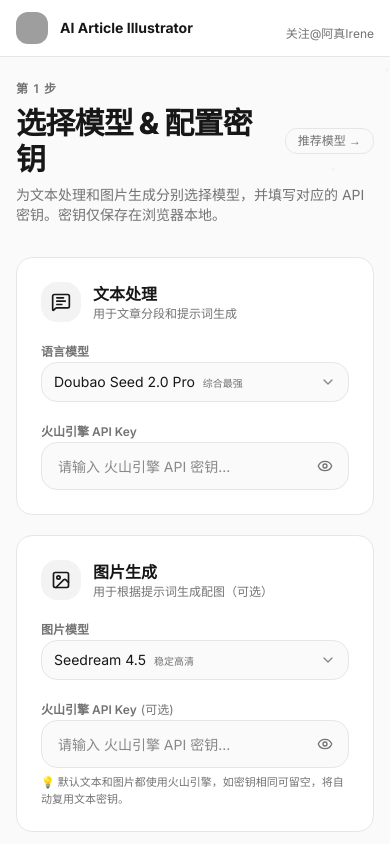
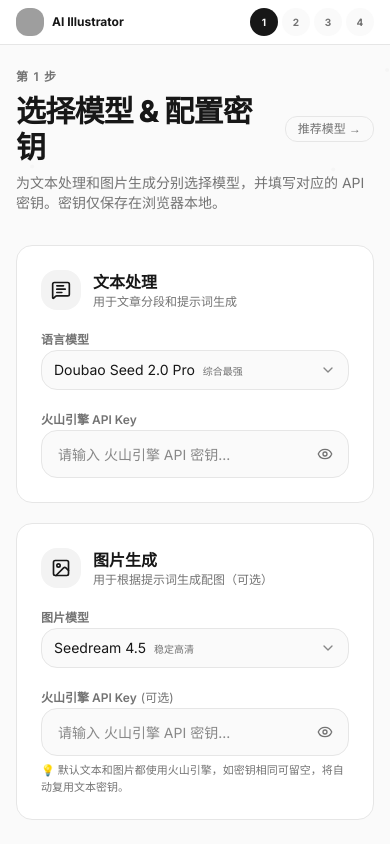
Before and after one commit to irenerachel/ai-article-illustrator, a Next.js app: page / in a window 390 px wide. Built offline with nearby package versions, Linux system fonts and the light colour scheme; grey boxes are pictures that could not be loaded.

Commit message:
Mobile: add step nav in header, hide follow on tiny screens, fix margins

```diff
--- a/src/app/page.tsx
+++ b/src/app/page.tsx
@@ -69,10 +69,32 @@
         <AppSidebar />
         <main ref={mainRef} onScroll={handleScroll} className="flex-1 overflow-y-auto relative">
           <SubtleDots />
-          {/* Mobile header */}
-          <div className="md:hidden flex items-center gap-3 px-4 py-3 border-b bg-card sticky top-0 z-10">
-            <img src="/logo.png" alt="" className="h-8 w-8 rounded-lg object-cover" />
-            <span className="font-bold text-sm">AI Article Illustrator</span>
+          {/* Mobile header with step nav */}
+          <div className="md:hidden sticky top-0 z-10 bg-card border-b">
+            <div className="flex items-center justify-between px-4 py-2">
+              <div className="flex items-center gap-2">
+                <img src="/logo.png" alt="" className="h-7 w-7 rounded-lg object-cover" />
+                <span className="font-bold text-xs">AI Illustrator</span>
+              </div>
+              <div className="flex items-center gap-1">
+                {([1, 2, 3, 4] as const).map(s => (
+                  <button
+                    key={s}
+                    onClick={() => {
+                      if (s === 1) dispatch({ type: "SET_STEP", step: s });
+                      else if (s === 2 && state.apiConfig.textApiKey) dispatch({ type: "SET_STEP", step: s });
+                      else if (s === 3 && state.apiConfig.textApiKey && state.articleText.trim()) dispatch({ type: "SET_STEP", step: s });
+                      else if (s === 4 && state.segments.length > 0) dispatch({ type: "SET_STEP", step: s });
+                    }}
+                    className={`h-7 w-7 rounded-full text-[10px] font-bold transition-colors ${
+                      state.step === s ? "bg-foreground text-background" : state.step > s ? "bg-muted text-foreground" : "bg-muted/50 text-muted-foreground"
+                    }`}
+                  >
+                    {s}
+                  </button>
+                ))}
+              </div>
+            </div>
           </div>
           <div className="max-w-[900px] mx-auto px-4 sm:px-6 md:px-8 py-6 sm:py-10 relative" style={{ zIndex: 1 }}>
             {state.step === 1 && <StepApi />}
@@ -81,7 +103,7 @@
             {state.step === 4 && <StepResults />}
           </div>
           {/* QR code hover */}
-          <div className="fixed top-5 right-4 sm:right-10 z-50 group">
+          <div className="fixed top-5 right-5 sm:right-10 z-50 group hidden sm:block">
             <span className="text-xs text-muted-foreground cursor-default select-none">
               关注@阿真Irene
             </span>
@@ -98,7 +120,7 @@
           {showTop && (
             <button
               onClick={() => mainRef.current?.scrollTo({ top: 0, behavior: "smooth" })}
-              className="fixed bottom-6 right-4 sm:right-10 z-50 h-10 w-10 rounded-full bg-foreground text-background flex items-center justify-center shadow-lg hover:opacity-80 transition-opacity"
+              className="fixed bottom-6 right-5 sm:right-10 z-50 h-10 w-10 rounded-full bg-foreground text-background flex items-center justify-center shadow-lg hover:opacity-80 transition-opacity"
             >
               <svg width="16" height="16" viewBox="0 0 16 16" fill="none"><path d="M8 3L3 8h3v5h4V8h3L8 3z" fill="currentColor"/></svg>
             </button>
```
